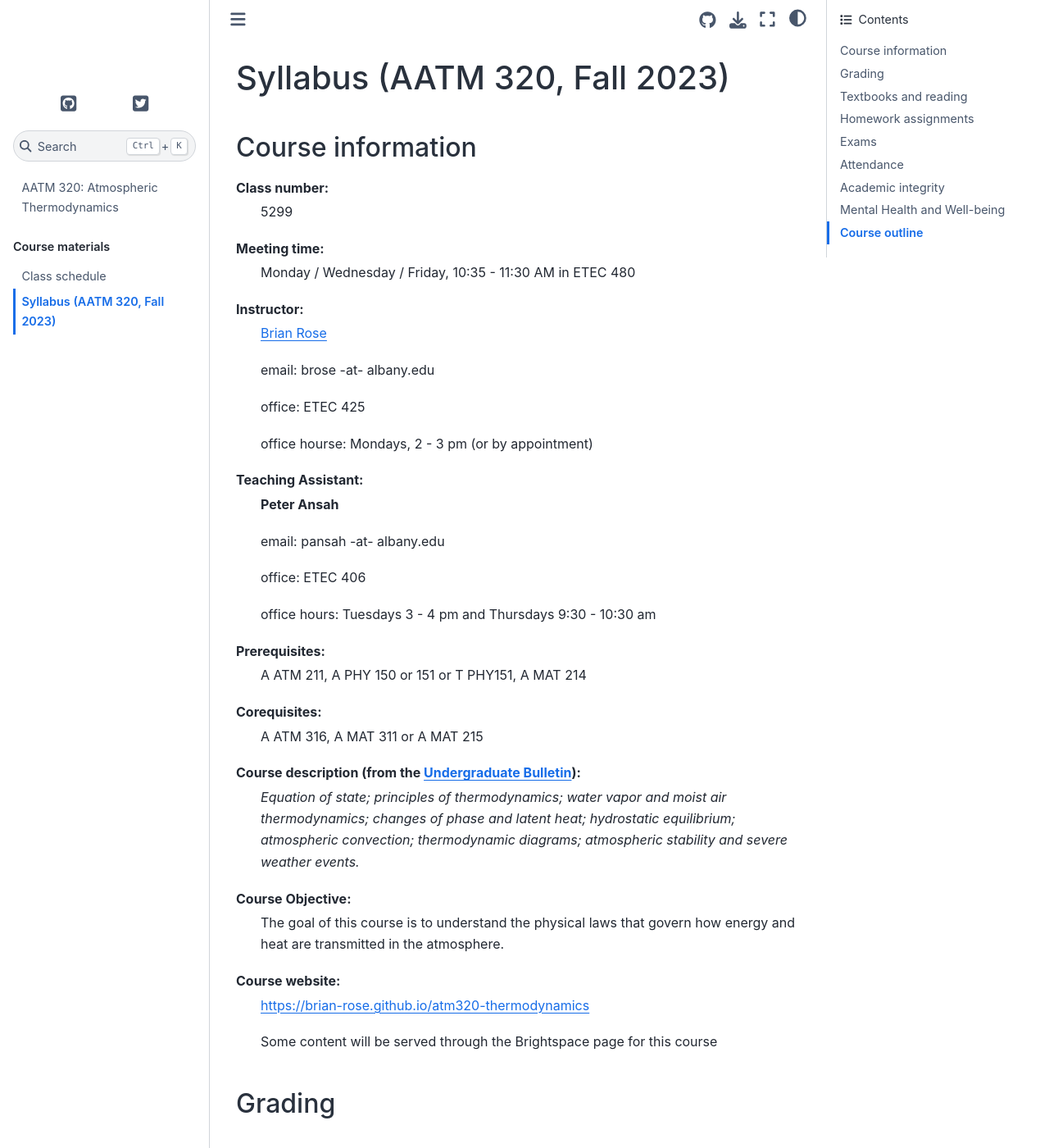
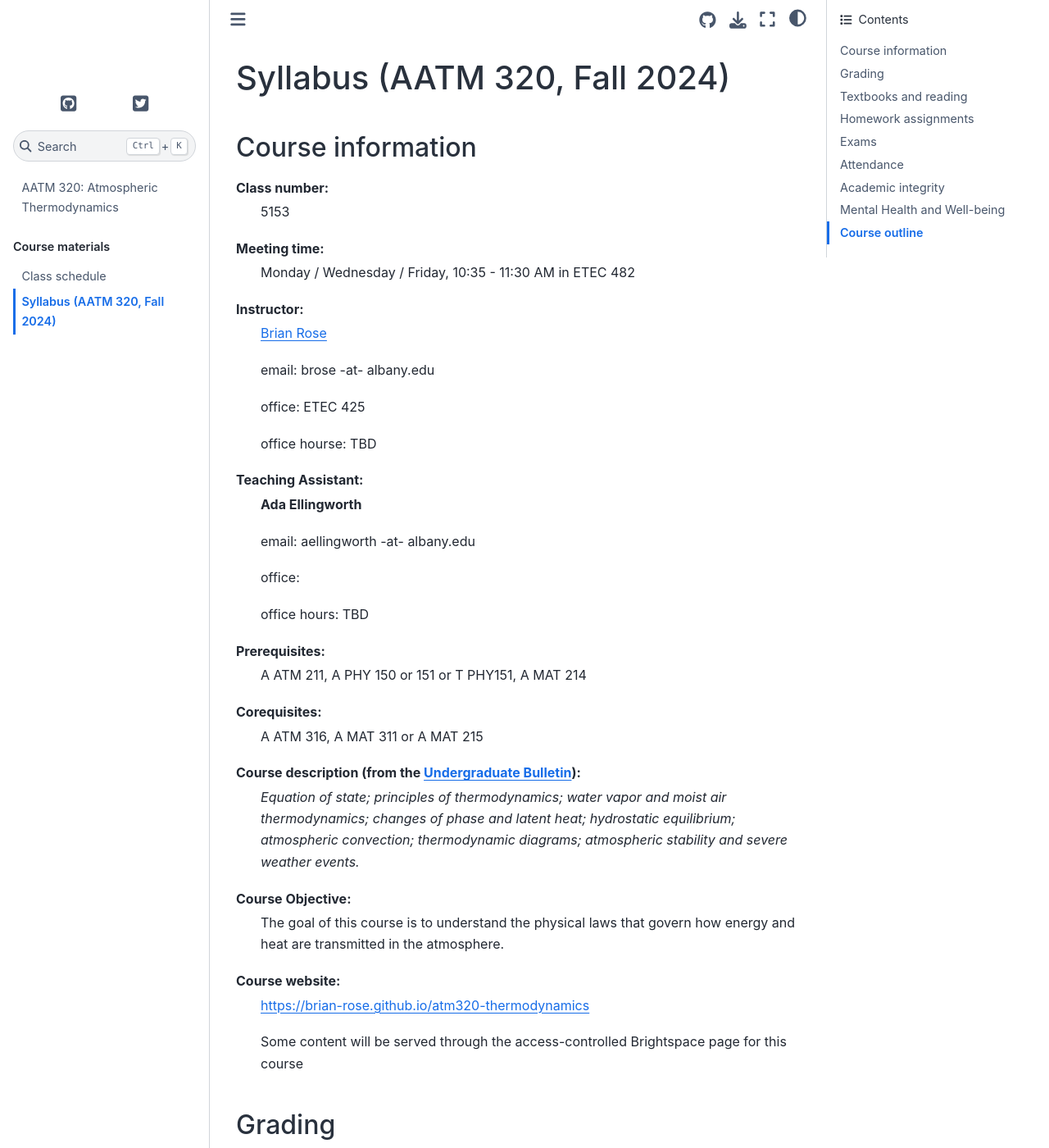
Before and after one commit to brian-rose/atm320-thermodynamics, a Jupyter Book: the page built from syllabus.md, in a window 1280 px wide and 1400 px high. Shown: the whole window at 82% size. Built offline with Jupyter Book 1.0.4 settings and Sphinx 7.4.7 and the Sphinx Book theme 1.1.4, drawn with Linux system fonts in a browser that asks for light colours; pages that are not in the unit, such as notebooks, are missing from menus; some of the changed text lies outside the part shown.

Commit message:
Update site for 2024 (first draft)

```diff
--- a/_toc.yml
+++ b/_toc.yml
@@ -3,7 +3,6 @@ root: home
 parts:
   - caption: Course materials
     chapters:
-      # - file: notebooks/notebook-template
       - file: schedule
       - file: syllabus
   - caption: Lecture chapters
@@ -17,12 +16,12 @@ parts:
       - file: notebooks/second-law
       - file: notebooks/moist-processes
       - file: notebooks/stability
-  - caption: Assignments
-    chapters:
-      - file: assignments/assignment1
-      - file: assignments/assignment2
-      - file: assignments/assignment3
-      - file: assignments/assignment4
-      - file: assignments/assignment5
-      - file: assignments/assignment6
-      - file: assignments/assignment7
+  # - caption: Assignments
+    # chapters:
+      # - file: assignments/assignment1
+      # - file: assignments/assignment2
+      # - file: assignments/assignment3
+      # - file: assignments/assignment4
+      # - file: assignments/assignment5
+      # - file: assignments/assignment6
+      # - file: assignments/assignment7
--- a/environment.yml
+++ b/environment.yml
@@ -4,10 +4,7 @@ channels:
 dependencies:
   - jupyter-book
   - jupyterlab
-  - jupyter_server
   - xarray
   - metpy
   - siphon
-  - pip
-  - pip:
-      - sphinx-pythia-theme
+  - sphinx-pythia-theme
--- a/syllabus.md
+++ b/syllabus.md
@@ -1,24 +1,24 @@
-# Syllabus (AATM 320, Fall 2023)
+# Syllabus (AATM 320, Fall 2024)
 
 ## Course information
 
 Class number:
-: 5299
+: 5153
 
 Meeting time:
-: Monday / Wednesday / Friday, 10:35 - 11:30 AM in ETEC 480
+: Monday / Wednesday / Friday, 10:35 - 11:30 AM in ETEC 482
 
 Instructor:
 : [Brian Rose](https://www.atmos.albany.edu/facstaff/brose/)
 : email: brose -at- albany.edu
 : office: ETEC 425
-: office hourse: Mondays, 2 - 3 pm (or by appointment)
+: office hourse: TBD
 
 Teaching Assistant:
-: **Peter Ansah**
-: email: pansah -at- albany.edu
-: office: ETEC 406
-: office hours: Tuesdays 3 - 4 pm and Thursdays 9:30 - 10:30 am
+: **Ada Ellingworth**
+: email: aellingworth -at- albany.edu
+: office:
+: office hours: TBD
 
 Prerequisites:
 : A ATM 211, A PHY 150 or 151 or T PHY151, A MAT 214
@@ -34,7 +34,7 @@ Course Objective:
 
 Course website:
 : [https://brian-rose.github.io/atm320-thermodynamics](https://brian-rose.github.io/atm320-thermodynamics)
-: Some content will be served through the Brightspace page for this course
+: Some content will be served through the access-controlled Brightspace page for this course
 
 
 ## Grading
@@ -45,7 +45,7 @@ Course website:
 - Two in-class exams: 15% each
 - Final exam: 30%
 
-_The final exam will be held Thursday December 7 2023, 10:30 am - 12:30 pm)_
+_The final exam will be held Tuesday December 17 2024, 1:00 - 3:00 pm)_
 
 ### Grading policies
 
@@ -106,12 +106,12 @@ Both the TA and instructor will hold regular office hours each week for help out
 There will be **two in-class mid-term exams** and a **final exam** during the University exam period.
 
 _Tentative dates_ for the mid-term exams are:
-- Friday September 29
-- Friday November 3
+- Friday October 4
+- Friday November 8
 
 Dates are subject to change, but will be posted on Brightspace and announced numerous times.
 
-The Final Exam will be held Thursday December 7 10:30 am - 12:30 pm (per the [University exam calendar](https://livealbany.sharepoint.com/sites/web_registrar/Shared%20Documents/Forms/AllItems.aspx?id=%2Fsites%2Fweb%5Fregistrar%2FShared%20Documents%2FFinal%20Exams%2FFall%202023%20Final%20Exam%20Schedule%20for%20Web%2Epdf&parent=%2Fsites%2Fweb%5Fregistrar%2FShared%20Documents%2FFinal%20Exams&p=true&ga=1))
+The Final Exam will be held Tuesday December 17 2024, 1:00 - 3:00 pm (per the [University exam calendar](https://livealbany.sharepoint.com/sites/web_registrar/Shared%20Documents/Forms/AllItems.aspx?id=%2Fsites%2Fweb%5Fregistrar%2FShared%20Documents%2FFinal%20Exams%2FFall%202024%20Final%20Exam%20Schedule%20for%20Web%2Epdf&parent=%2Fsites%2Fweb%5Fregistrar%2FShared%20Documents%2FFinal%20Exams&p=true&ga=1))
 
 
 ## Attendance
@@ -155,4 +155,4 @@ The outline of the course closely follows the chapters in Petty's book. The prec
 7. Moist processes
 8. Atmospheric stability
 
-**FINAL EXAM** Thursday December 7 10:30 am - 12:30 pm (per the [University exam calendar](https://livealbany.sharepoint.com/sites/web_registrar/Shared%20Documents/Forms/AllItems.aspx?id=%2Fsites%2Fweb%5Fregistrar%2FShared%20Documents%2FFinal%20Exams%2FFall%202023%20Final%20Exam%20Schedule%20for%20Web%2Epdf&parent=%2Fsites%2Fweb%5Fregistrar%2FShared%20Documents%2FFinal%20Exams&p=true&ga=1))
+**FINAL EXAM** Tuesday December 17 2024, 1:00 - 3:00 pm (per the [University exam calendar](https://livealbany.sharepoint.com/sites/web_registrar/Shared%20Documents/Forms/AllItems.aspx?id=%2Fsites%2Fweb%5Fregistrar%2FShared%20Documents%2FFinal%20Exams%2FFall%202024%20Final%20Exam%20Schedule%20for%20Web%2Epdf&parent=%2Fsites%2Fweb%5Fregistrar%2FShared%20Documents%2FFinal%20Exams&p=true&ga=1))
```
Also changed, not shown: home.md (+10 -8 lines), schedule.md (+65 -65 lines).
